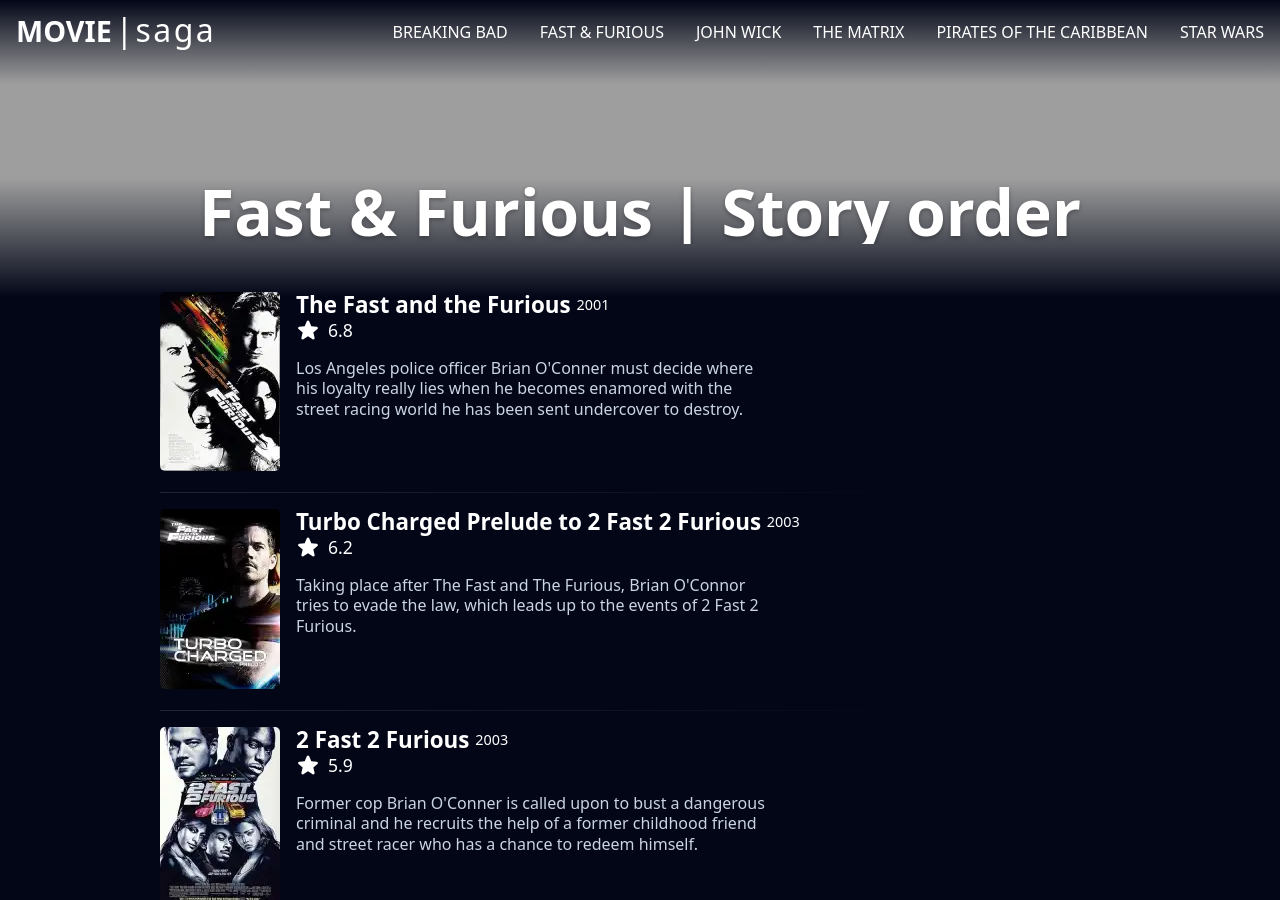
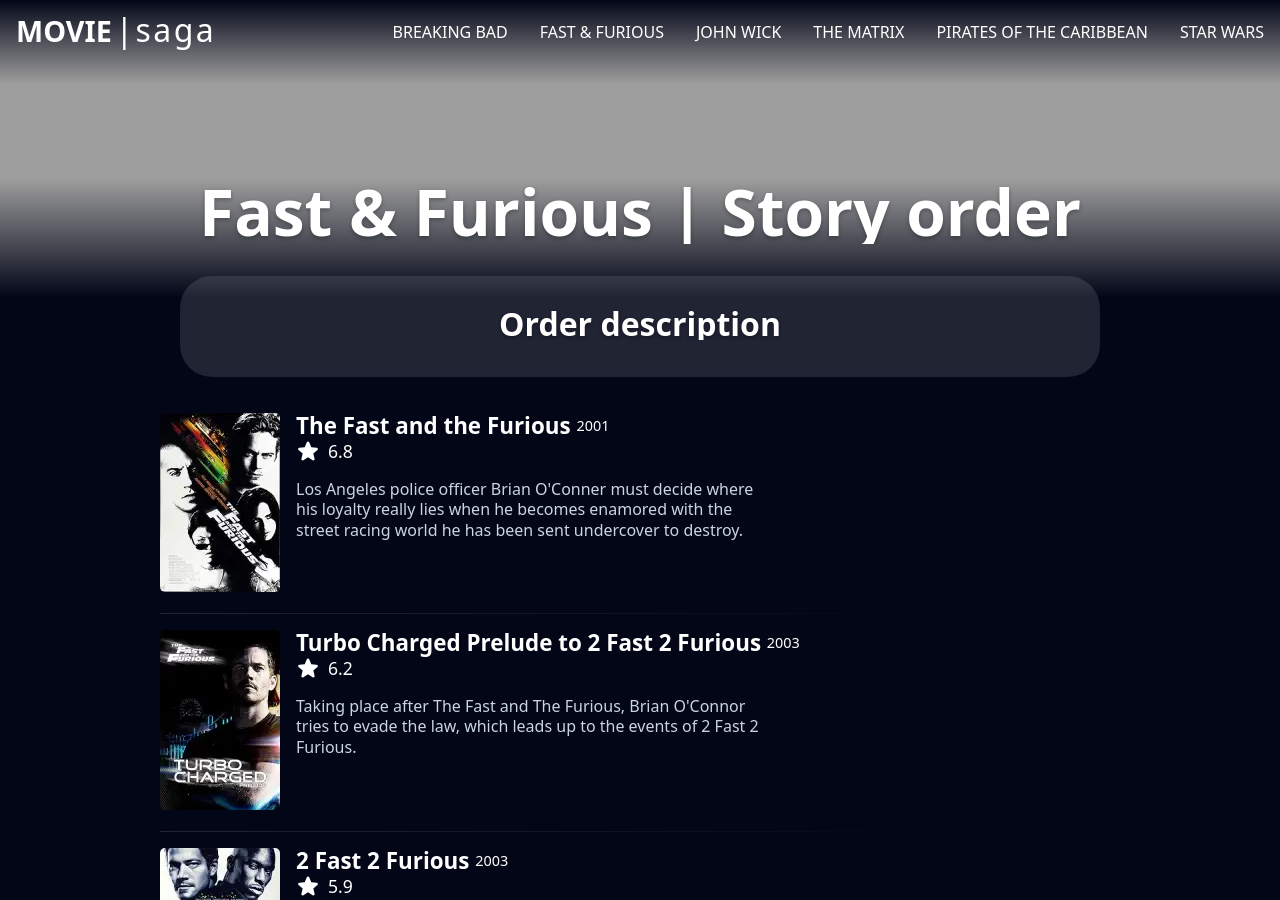
Before and after one commit to movie-saga/landing-page, a Jekyll site: the page built from database/_orders/fast-and-furious/story-order.md, in a window 1280 px wide and 900 px high. Built offline with Jekyll 4.4.1, drawn with Linux system fonts in a browser that asks for light colours.

Commit message:
Adding a description box for the ordering of a saga

```diff
--- a/_data/fast-and-furious.json
+++ b/_data/fast-and-furious.json
@@ -584,7 +584,7 @@
   "id": "tt0280477",
   "comment": "Better Luck Tomorrow",
   "chronological_order": 35,
-  "note": "This movie is not part of the fast & furious saga BUT it is the backstory of Han"
+  "global_note": "This movie is not part of the fast & furious saga BUT it is the backstory of Han"
  },
  {
   "Title": "Fast & Furious Spy Racers",
--- a/_includes/new_movie_card.html
+++ b/_includes/new_movie_card.html
@@ -14,6 +14,10 @@
       <span class="ratings-score">{{ ratings }}</span>
     </div>
 
+    <div class="" style="font-size: 15px; font-style: italic;">
+      <p>{{ movie.global_note }}</p>
+    </div>
+
     {% if page.sort_by != "Year" %}
       <div class="" style="font-size: 15px; font-style: italic;">
         <p>{{ movie.note }}</p>
--- a/_layouts/order.html
+++ b/_layouts/order.html
@@ -59,6 +59,30 @@
       text-decoration: underline;
     }
 
+    .content-card {
+        background-color: rgba(255,255,255,0.12);
+        border-radius: 2rem;
+        overflow: hidden;
+        padding: 2rem;
+        margin: 20px;
+        z-index: -1;
+        flex-grow: 0;
+        flex-shrink: 0;
+        backdrop-filter: blur(3px);
+      }
+
+      .content-title {
+        display: block;
+        font-weight: 900;
+        font-size: 2rem;
+        text-align: center;
+        text-shadow: 0 2px 4px rgba(0,0,0,0.3);
+        white-space: normal;
+        overflow: hidden;
+        text-overflow: ellipsis;
+        margin-bottom: 5px;
+      }
+
   </style>
   {%- include styles/movies_card.html -%}
 </head>
@@ -70,6 +94,12 @@
   {% assign ids_displayed = '' | split: ',' %}
 
   <div class="container">
+    <div class="content-card">
+      <h1 class="content-title" style="white-space: normal">Order description</h1>
+      <p>
+        {{ content }}
+      </p>
+    </div>
     <ul class="movie-card-list">
       {%- assign sorted_movies = site.data[page.slug_parent] | sort: page.sort_by -%}
       {%- for movie in sorted_movies -%}
--- a/_tech_generate_data/_fast-and-furious.yml
+++ b/_tech_generate_data/_fast-and-furious.yml
@@ -40,7 +40,7 @@
 - id: tt0280477
   comment: "Better Luck Tomorrow"
   chronological_order: 35
-  note: "This movie is not part of the fast & furious saga BUT it is the backstory of Han"
+  global_note: "This movie is not part of the fast & furious saga BUT it is the backstory of Han"
 - id: tt8322592
   comment: "FF: Spy racers"
   chronological_order: 115
--- a/_tech_generate_data/get_movies_data.py
+++ b/_tech_generate_data/get_movies_data.py
@@ -6,11 +6,11 @@
 api_key = "aae47f0d"
 file_list = [
   #"_star-wars",
-  #"_fast-and-furious",
+  "_fast-and-furious"
   #"_matrix",
   #"_john-wick"
   #"_breaking-bad"
-  "_pirates-of-the-caribbean"
+  #"_pirates-of-the-caribbean"
 ]
 
 
```
Also changed, not shown: README.md, _data/not_finished/riddick-chronicles.yml (added), database/_orders/fast-and-furious/story-order.md (line endings or trailing spaces).
